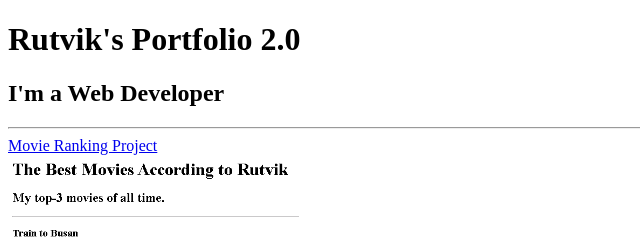
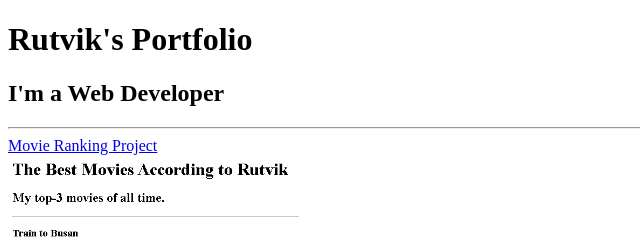
Before and after one commit to rutvik7111/my-portfolio, a plain HTML site: page index.html in a window 1280 px wide. Shown: the top 240 px of the page, 0-640 px from the left. Drawn offline with Linux system fonts and the light colour scheme.

Commit message:
Update index.html

```diff
--- a/index.html
+++ b/index.html
@@ -8,7 +8,7 @@
     <title>Rutvik's Portfolio</title>
 </head>
 <body>
-    <h1>Rutvik's Portfolio 2.0</h1>
+    <h1>Rutvik's Portfolio</h1>
     <h2>I'm a Web Developer</h2>
     <hr>
     <a href="./public/movie-ranking.html">Movie Ranking Project</a> <br>
```
